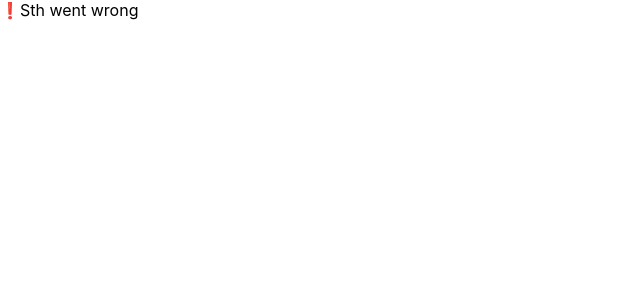
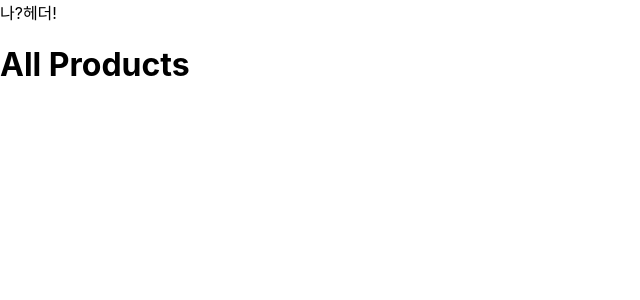
Before and after one commit to mindyaaa/react-shoppy, a React (Create React App) app: page /products in a window 1280 px wide. Before the commit this address had no page. Shown: the top 300 px of the page, without its empty margins (0-640 px from the left). Built offline with nearby package versions, Linux system fonts and the light colour scheme.

Commit message:
라우터 페이지 연결

```diff
--- a/package.json
+++ b/package.json
@@ -8,6 +8,7 @@
     "@testing-library/user-event": "^13.5.0",
     "react": "^18.2.0",
     "react-dom": "^18.2.0",
+    "react-icons": "^4.7.1",
     "react-router-dom": "^6.8.1",
     "react-scripts": "5.0.1",
     "web-vitals": "^2.1.4"
--- a/src/App.js
+++ b/src/App.js
@@ -1,6 +1,10 @@
+import { Outlet } from 'react-router-dom';
+import Header from './components/Header';
+
 function App() {
   return <>
-  안녕하세요
+    <Header />
+    <Outlet />
   </>;
 }
 
--- a/src/components/Header.jsx
+++ b/src/components/Header.jsx
@@ -2,8 +2,8 @@ import React from 'react';
 
 export default function Header() {
     return (
-        <div>
+        <hearder>
             나?헤더!
-        </div>
+        </hearder>
     );
 }
--- /dev/null
+++ b/src/pages/AllProducts.jsx
@@ -0,0 +1,9 @@
+import React from 'react';
+
+export default function AllProducts() {
+    return (
+        <>
+            <h1>All Products</h1>
+        </>
+    );
+}
--- /dev/null
+++ b/src/pages/Home.jsx
@@ -0,0 +1,9 @@
+import React from 'react';
+
+export default function Home() {
+    return (
+        <>
+         <h1>홈화면</h1>
+        </>
+    );
+}
--- /dev/null
+++ b/src/pages/MyCart.jsx
@@ -0,0 +1,9 @@
+import React from 'react';
+
+export default function MyCart() {
+    return (
+        <>
+            <h1>My Cart</h1>
+        </>
+    );
+}
--- /dev/null
+++ b/src/pages/NewProduct.jsx
@@ -0,0 +1,9 @@
+import React from 'react';
+
+export default function NewProduct() {
+    return (
+        <>
+            <h1>New Product</h1>
+        </>
+    );
+}
--- /dev/null
+++ b/src/pages/ProductDetail.jsx
@@ -0,0 +1,9 @@
+import React from 'react';
+
+export default function ProductDetail() {
+    return (
+        <>
+            <h1>Product Detail</h1>
+        </>
+    );
+}
```
Also changed, not shown: src/index.js (+21 -40 lines), 1 other file (tests, documents, lock files or other folders).
